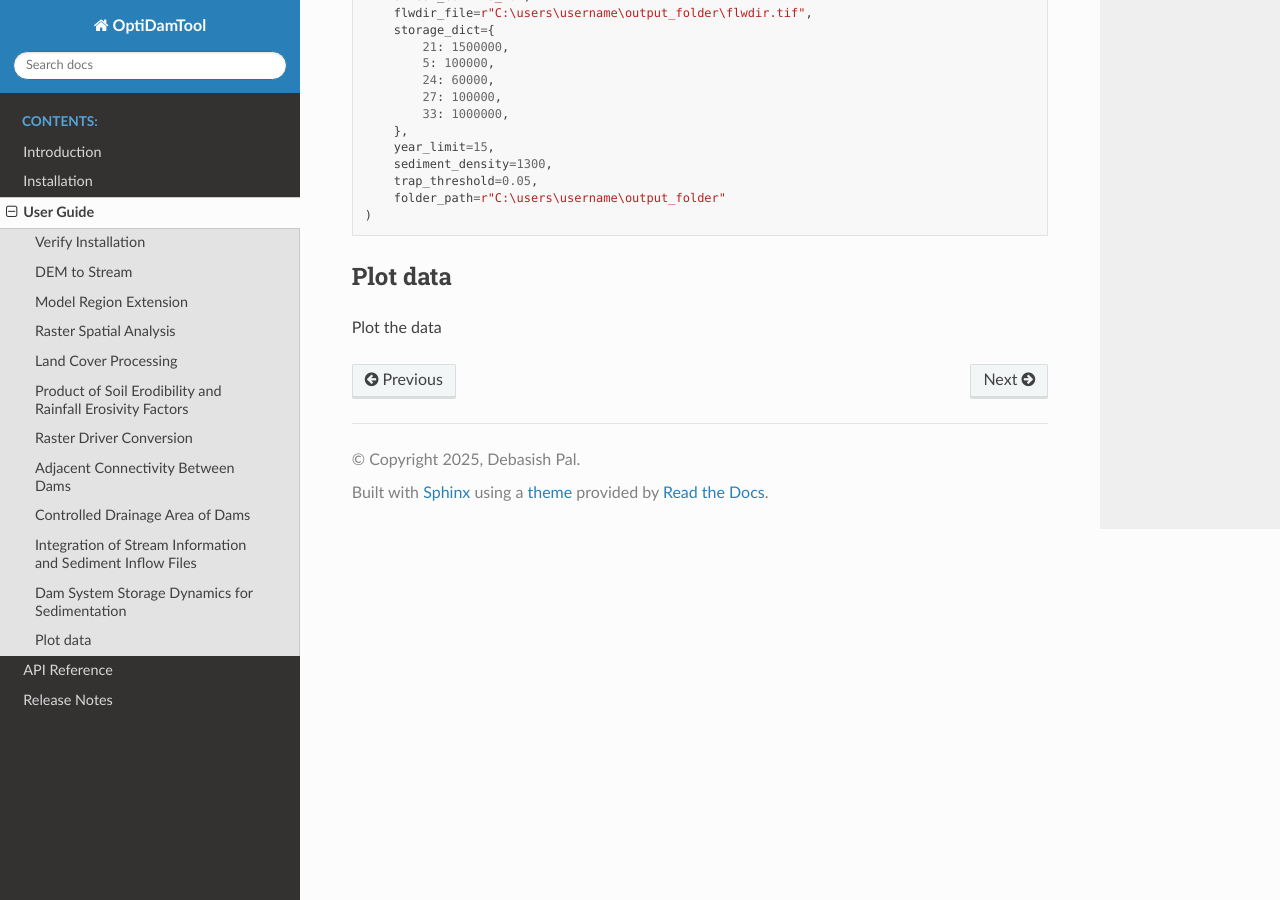
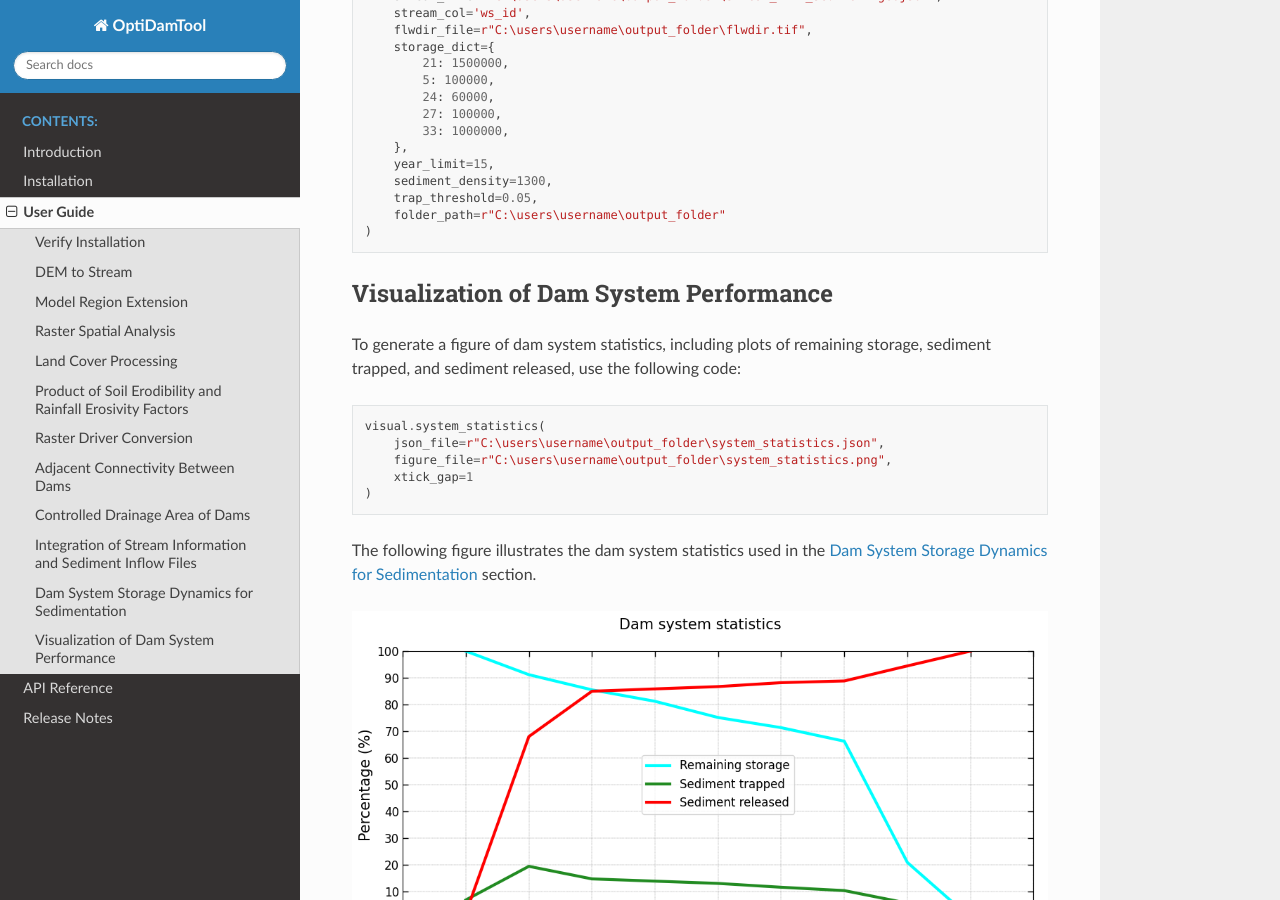
Before and after one commit to debpal/OptiDamTool, a Sphinx documentation site: the page built from docs/userguide.rst, in a window 1280 px wide and 900 px high, scrolled down 6337 px. Built offline with Sphinx 7.4.7 and the Read the Docs theme 3.1.0, drawn with Linux system fonts in a browser that asks for light colours; some of the changed text lies outside the part shown.

Commit message:
add figure and update docs for dam system statistics plot

```diff
--- a/docs/userguide.rst
+++ b/docs/userguide.rst
@@ -18,6 +18,7 @@ If no errors are raised, the installation is successful.
     watemsedem = OptiDamTool.WatemSedem()
     network = OptiDamTool.Network()
     analysis = OptiDamTool.Analysis()
+    visual = OptiDamTool.Visual()
 
 
 .. _ref_dem_to_stream:
@@ -270,6 +271,7 @@ These metrics provide a comprehensive understanding of how the upstream network
         dam_list=[21, 22, 5, 31, 17, 24, 27, 2, 13, 1]
     )
 
+.. _ref_dam_system_storgae_dynamics:
 
 Dam System Storage Dynamics for Sedimentation
 ---------------------------------------------------
@@ -340,7 +342,20 @@ To generate GeoJSON files of updated dam location points and their controlled dr
 
 
 
-Plot data
---------------
+Visualization of Dam System Performance
+-------------------------------------------
 
-Plot the data
+To generate a figure of dam system statistics, including plots of remaining storage, sediment trapped, and sediment released, use the following code:
+
+.. code-block:: python
+
+    visual.system_statistics(
+        json_file=r"C:\users\username\output_folder\system_statistics.json",
+        figure_file=r"C:\users\username\output_folder\system_statistics.png",
+        xtick_gap=1
+    )
+
+The following figure illustrates the dam system statistics used in the :ref:`ref_dam_system_storgae_dynamics` section.
+
+.. image:: _static/system_statistics.png
+   :align: center
```
Also changed, not shown: docs/_static/system_statistics.png (added).
